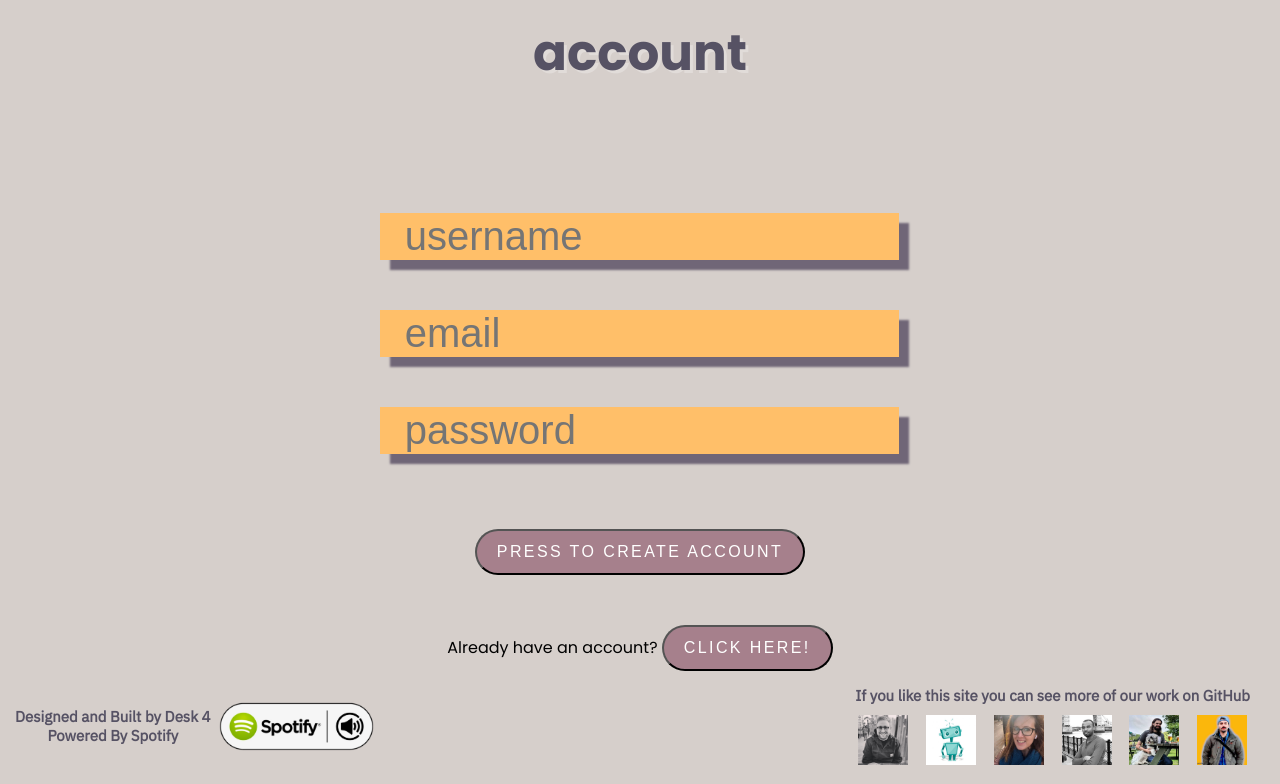
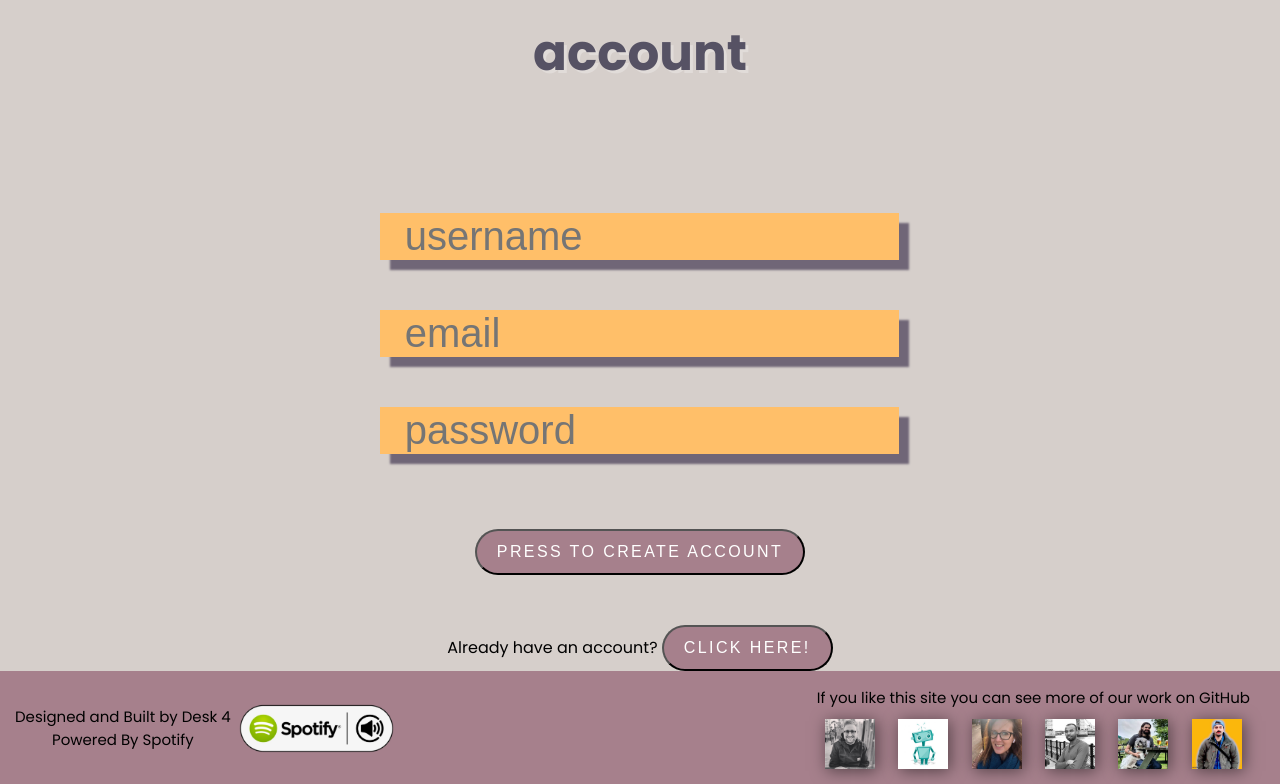
Before and after one commit to zian-javed/albumturefrontend, a React (Create React App) app: page / in a window 1280 px wide. Shown: the part 1213-1997 px from the top of the page. Built offline with nearby package versions, Linux system fonts and the light colour scheme; no server answers.

Commit message:
footer css changes

```diff
--- a/src/components/footer/footer.css
+++ b/src/components/footer/footer.css
@@ -2,6 +2,7 @@
 /* font-family: 'Space Grotesk', sans-serif; */
 @import url("https://fonts.googleapis.com/css2?family=IBM+Plex+Sans:wght@200;300;400&display=swap");
 /* font-family: 'IBM Plex Sans', sans-serif; */
+@import url("https://fonts.googleapis.com/css2?family=Poppins:wght@200;300;400;500;600;700;800&display=swap");
 
 /* * {
   border: 0.1px solid black;
@@ -12,16 +13,18 @@
 footer {
   display: flex;
   justify-content: space-between;
-  font-family: "IBM Plex Sans", sans-serif;
-  color: #565264;
-  background: rgba(0, 0, 0, 0);
+  font-family: "Poppins", sans-serif;
+  color: black;
+  background: #a6808c;
   width: 100%;
   /* position: fixed; */
-  left: 0;
+  /* left: 0;
   bottom: 0;
-  right: 0;
+  right: 0; */
   /* padding-bottom: 10px; */
-  font-size: 28px;
+  font-size: 20px;
+  /* font-weight: 200; */
+  /* font-style: normal; */
   /* box-shadow: 2px 2px 15px rgba(0, 0, 0, 0.15); */
 }
 
@@ -81,6 +84,7 @@ footer {
   display: flex;
   height: 50px;
   width: 50px;
+  box-shadow: 2px 2px 15px rgba(0, 0, 0, 0.5);
   /* margin: 0; */
 }
 
@@ -109,6 +113,7 @@ footer {
 #link-to-team-githubs {
   display: flex;
   font-size: 15px;
+  font-style: normal;
   /* justify-content: flex-end; */
   align-self: center;
   /* margin-left: 15px;
--- a/src/components/footer/footer.js
+++ b/src/components/footer/footer.js
@@ -7,13 +7,13 @@ const Footer = () => {
 <footer>
     <div className="footer-spotify">
     <div className="spotify">
-        <h3 className="footer-title">Designed and Built by Desk 4</h3>
-        <h3 className="footer-title2">Powered By Spotify</h3>
+        <p className="footer-title">Designed and Built by Desk 4</p>
+        <p className="footer-title2">Powered By Spotify</p>
     </div>
     <a id="link-to-spotify" href="https://www.spotify.com/uk/"> <img src="./images/spotifylogo.png" alt="Spotify logo"/></a>
     </div>
     <div className="github">
-    <h3 id="link-to-team-githubs">If you like this site you can see more of our work on GitHub</h3>
+    <p id="link-to-team-githubs">If you like this site you can see more of our work on GitHub</p>
     <ul className="footer-list">
         <li className="footer-item">
             <a href="https://github.com/APerezBanks"> <img src="./images/awesome_Alex.jpeg" alt="Link to Alex Perez Banks GitHub profile"/> </a>
```
